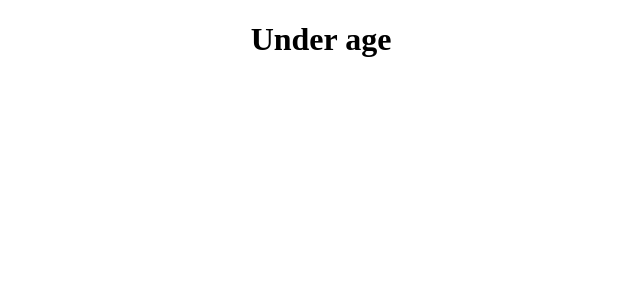
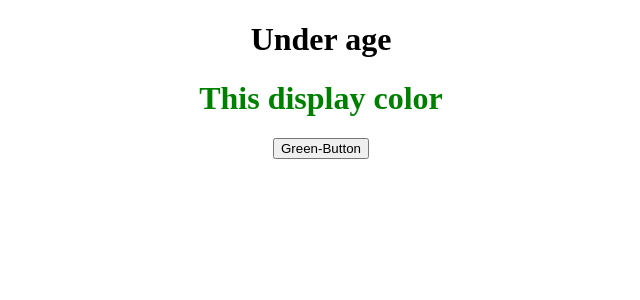
Before and after one commit to Adarsh-G-P/Learn_React, a React (Create React App) app: page / in a window 1280 px wide. Shown: the top 300 px of the page, without its empty margins (319-959 px from the left). Built offline with nearby package versions, Linux system fonts and the light colour scheme.

Commit message:
ternary operator ?:, &&

```diff
--- a/src/App.js
+++ b/src/App.js
@@ -3,9 +3,12 @@ import './App.css';
 
 function App() {
   const age =5
+  const isGreen = true
     return (
     <div className="App">
-      {age>=18 ? <h1>Over age</h1> : <h1>Under age</h1>}
+      {age >=18 ? <h1>Over age</h1> : <h1>Under age</h1>}
+      <h1 style={{color: isGreen ? "green" : "orange"}}>This display color</h1>
+      {isGreen && <button>Green-Button</button>}
       </div>
     );
 
```
